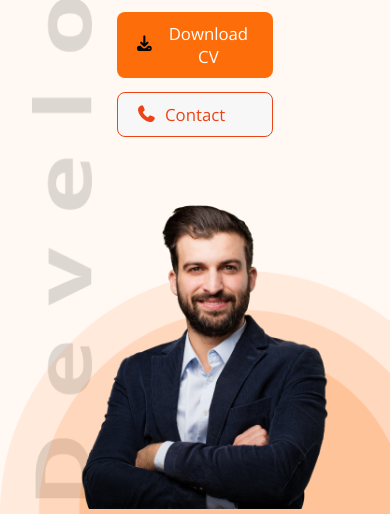
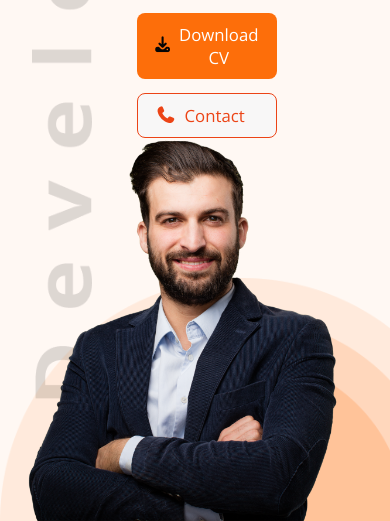
Before and after one commit to anika-kanok/Developer-protfolio, a plain HTML site: page index.html in a window 390 px wide. Shown: the part 323-844 px from the top of the page. Drawn offline with nearby package versions, Linux system fonts and the light colour scheme.

Commit message:
fourth commit

```diff
--- a/style.css
+++ b/style.css
@@ -15,25 +15,25 @@ header{
     background-size: cover;
     background-position: center;
     width: 100%;
-    min-height: 837px;
+    min-height: 100vh;
     position: relative;
 
     & .Group{
-        position:absolute;
+       position:absolute;
         bottom: 0;
         right: 0;
-        min-height: 518px;
+        min-height: 318px;
         width: 100%;
-        max-width: 836px;
+        max-width: 736px;
     }
 
     & .dev{
-        position: absolute;
+       position: absolute;
         left: 2rem;
         top: 3rem;
         width: 100%;
         max-width: 136px;
-        height: 774px;
+        height: 674px;
     }
 
     & nav{
@@ -156,7 +156,7 @@ header{
         right: 3rem;
 
          & img{
-            width: 100%;
+            width: 90%;
             height: auto;
             display: block;
          }
@@ -175,8 +175,8 @@ header{
 @media (max-width:576px) {
     header{
     width: 100%;
-    min-height: 837px;
     position: relative;
+    min-height: 100vh;
 
     & .Group{
         min-height: auto;
@@ -186,6 +186,7 @@ header{
     & .dev{
         min-height: 20%;
         width: 20%;
+
     }
 
 
@@ -228,11 +229,11 @@ header{
     }
 
     & .hi{
-       width: 100%;
+       width: 90%;
 
        position: absolute;
        top: 15%;
-       left: 30%;
+       left: 35%;
        display: flex;
        flex-direction: column;
        flex-wrap: wrap;
@@ -271,15 +272,13 @@ header{
     }
 
     .banner-image{
-        position: absolute;
-        bottom: 0;
-        right: 0;
-        left: 0;
+        display: flex;
+        justify-content: center;
         text-align: center;
          & img{
-            width: 70%;
-            height: auto;
-            display: inline-block;
+            width: 100%;
+            display: block;
+
          }
     }
 
```
